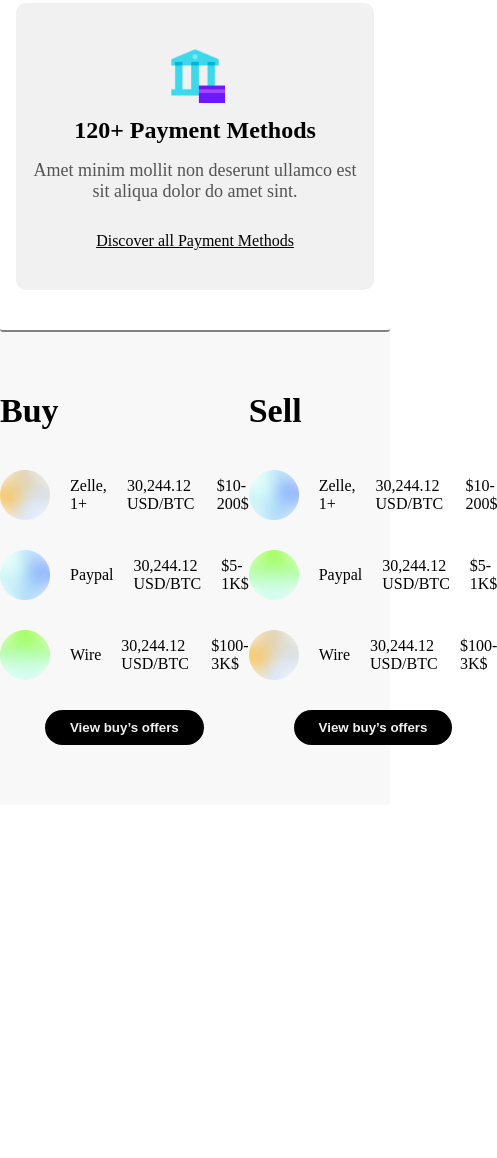
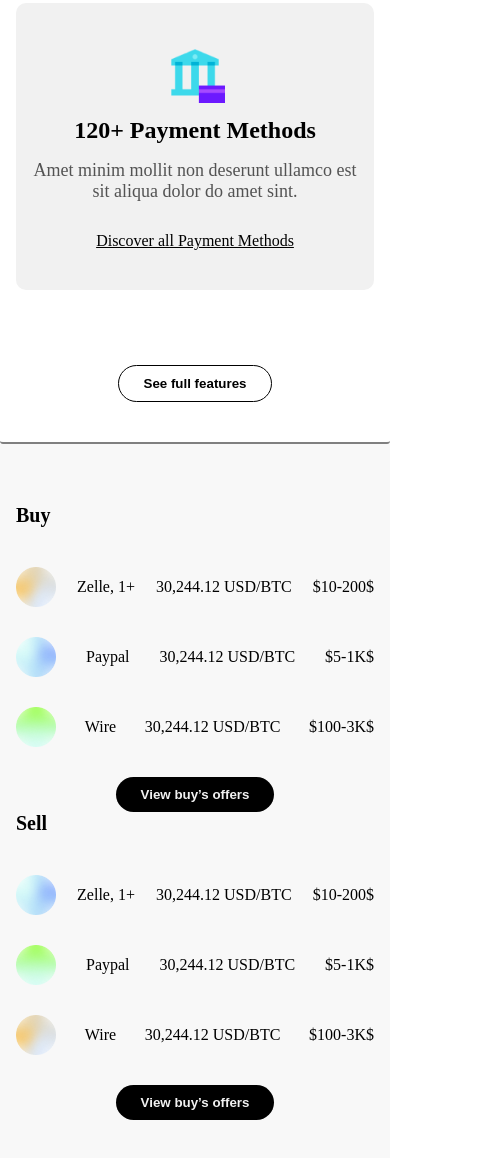
Before and after one commit to shakil-devcraft/helloswaps, a plain HTML site: page index.html in a window 390 px wide. Shown: the part 1507-2665 px from the top of the page, 497 px wide, since content can reach past the window. Before the commit the page ends 2312 px from the top, so only its background shows below. Drawn offline with Linux system fonts and the light colour scheme.

Commit message:
buy sell features info code added

```diff
--- a/index.html
+++ b/index.html
@@ -115,6 +115,7 @@
                     </div>
                 </div>
             </div>
+            <button class="features_btn">See full features</button>
         </div>
     </section>
 
--- a/style.css
+++ b/style.css
@@ -280,6 +280,20 @@ a{
                 margin-bottom: 30px;
             }
         }
+
+    }
+
+    .features_btn{
+        margin-top: 75px;
+        background: transparent;
+        color: #000000;
+        padding: 10px 25px;
+        border: 1px solid #000000;
+        outline: none;
+        border-radius: 50px;
+        font-weight: bold;
+        transition: .3s ease-in-out;
+        cursor: pointer;
     }
 }
 
@@ -435,4 +449,28 @@ a{
             }
         }
     }
+
+    .buy_sell_info{
+
+        .info_box{
+            flex-direction: column;
+            padding: 60px 16px;
+
+            .info_content{
+                & h2{
+                    font-size: 20px;
+                }
+
+                .info_gap{
+                    & div{
+                        gap: 8px;
+
+                        & img{
+                            width: 40px;
+                        }
+                    }
+                }
+            }
+        }
+    }
 }
```
